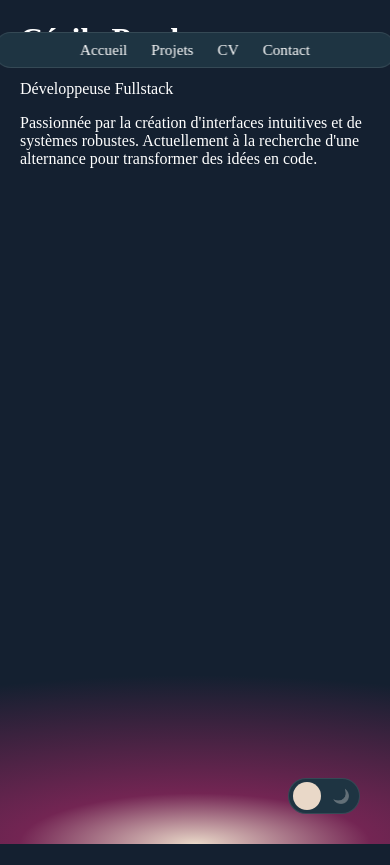
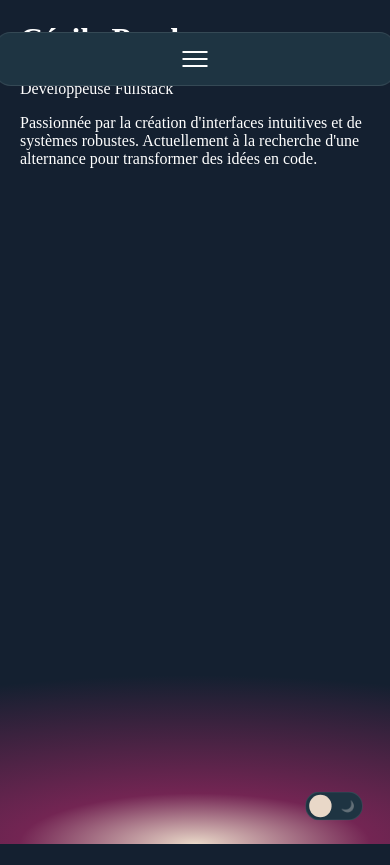
Before and after one commit to cecilepardo/project___portfolio2026, a React (Vite) app: page / in a window 390 px wide. Built offline with nearby package versions, Linux system fonts and the light colour scheme.

Commit message:
responsive toggle and navbar first step

```diff
--- a/src/components/Navbar.css
+++ b/src/components/Navbar.css
@@ -34,7 +34,7 @@
   color: var(--text-main);
   font-weight: 500;
   font-size: 0.95rem;
-  transition: opacity 0.3s;
+  transition: color 0.3s;
 }
 
 .nav-links a:hover {
@@ -60,3 +60,63 @@
 .theme-btn:hover {
   transform: scale(1.2); /* Petit effet de zoom sympa au survol */
 }
+
+.burger {
+  display: none; /* Caché sur desktop */
+  background: none;
+  border: none;
+  cursor: pointer;
+  flex-direction: column;
+  gap: 5px;
+}
+
+.line {
+  width: 25px;
+  height: 2px;
+  background-color: var(--text-main);
+  transition: 0.3s;
+}
+
+/* --- Responsive Mobile --- */
+@media (max-width: 768px) {
+  .burger {
+    display: flex; /* Affiche le burger sur Mobile */
+    flex-direction: column;
+    gap: 5px;
+    background: none;
+    border: none;
+    cursor: pointer;
+    padding: 10px;
+    z-index: 1002;
+  }
+
+  .nav-links {
+    display: flex;
+    flex-direction: column; /* Liens à la verticale */
+    justify-content: center;
+    align-items: center;
+    position: fixed;
+    top: 0;
+    right: -100%; /* Sorti de l'écran par défaut */
+    width: 100%;
+    height: 100vh;
+    background: var(--color-space); /* Ton fond sombre */
+    transition: 0.5s ease-in-out;
+    z-index: 1001;
+  }
+
+  .nav-links.active {
+    right: 0; /* Entre dans l'écran */
+  }
+}
+
+  /* --- Animation du Burger en "X" quand il est ouvert --- */
+  .navbar.open .line:nth-child(1) {
+    transform: translateY(7px) rotate(45deg);
+  }
+  .navbar.open .line:nth-child(2) {
+    opacity: 0;
+  }
+  .navbar.open .line:nth-child(3) {
+    transform: translateY(-7px) rotate(-45deg);
+  }
--- a/src/components/Navbar.tsx
+++ b/src/components/Navbar.tsx
@@ -1,15 +1,37 @@
+import { useState, useEffect } from 'react';
 import { Link } from 'react-router-dom';
 import './Navbar.css';
 
 const Navbar = () => {
+  const [isOpen, setIsOpen] = useState(false);
+  const toggleMenu = () => setIsOpen(!isOpen);
+
+  useEffect(() => {
+  const handleResize = () => {
+    if (window.innerWidth > 768) {
+      setIsOpen(false);
+    }
+  };
+  window.addEventListener('resize', handleResize);
+  return () => window.removeEventListener('resize', handleResize);
+}, []);
+
   return (
-    <header className="navbar">
+    <header className={`navbar ${isOpen ? 'open' : ''}`}>
       <nav className="nav-content">
-        <ul className="nav-links">
-          <li><Link to="/">Accueil</Link></li>
-          <li><Link to="/projets">Projets</Link></li>
-          <li><Link to="/cv">CV</Link></li>
-          <li><Link to="/contact">Contact</Link></li>
+        {/* Le bouton Burger */}
+        <button className="burger" onClick={toggleMenu} aria-label="Menu">
+          <span className="line"></span>
+          <span className="line"></span>
+          <span className="line"></span>
+        </button>
+
+        {/* Les liens qui s'afficheront en plein écran sur mobile */}
+        <ul className={`nav-links ${isOpen ? 'active' : ''}`}>
+          <li><Link to="/" onClick={toggleMenu}>Accueil</Link></li>
+          <li><Link to="/projets" onClick={toggleMenu}>Projets</Link></li>
+          <li><Link to="/cv" onClick={toggleMenu}>CV</Link></li>
+          <li><Link to="/contact" onClick={toggleMenu}>Contact</Link></li>
         </ul>
       </nav>
     </header>
--- a/src/index.css
+++ b/src/index.css
@@ -144,5 +144,14 @@ body {
   filter: grayscale(1);
   opacity: 0.4;
 }
+@media (max-width: 480px) {
+  .toggle-container {
+    bottom: 20px;
+    right: 20px;
+    transform: scale(0.8); /* On réduit légèrement la taille globale du bouton */
+  }
 
-/* --- AJUSTEMENTS QUAND LE TOGGLE EST COCHÉ (MODE CLAIR) --- */
+  .hero-title {
+    font-size: 2.5rem; /* On évite que le nom déborde */
+  }
+}
```
